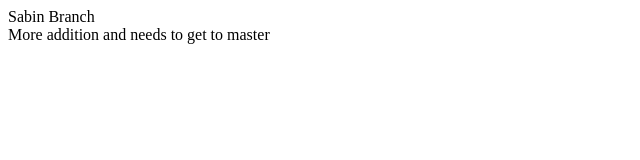
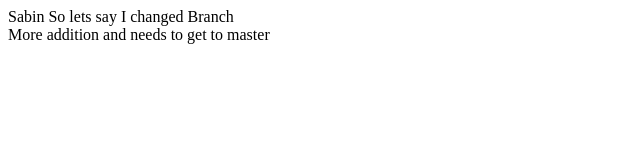
Before and after one commit to madhurakhal/yankee_TSS, a plain HTML site: page yankee_TSS-war/web/index.html in a window 1280 px wide. Shown: the whole page, without its empty margins (0-640 px from the left). Drawn offline with Linux system fonts and the light colour scheme.

Commit message:
Sabin Branch testing

```diff
--- a/yankee_TSS-war/web/index.html
+++ b/yankee_TSS-war/web/index.html
@@ -11,7 +11,7 @@ and open the template in the editor.
         <meta name="viewport" content="width=device-width, initial-scale=1.0">
     </head>
     <body>
-        <div>Sabin Branch</div>
+        <div>Sabin So lets say I changed Branch</div>
         <div> More addition and needs to get to master</div>
     </body>
 </html>
```
